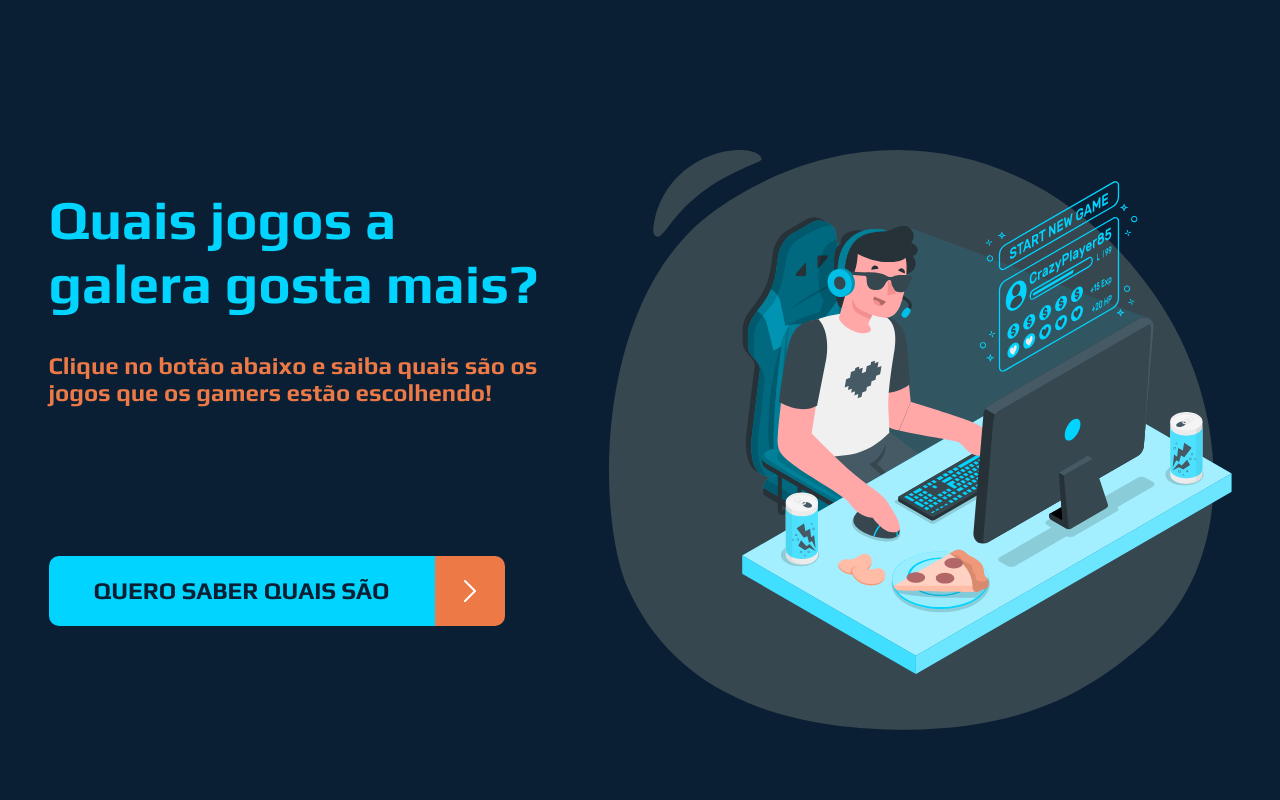
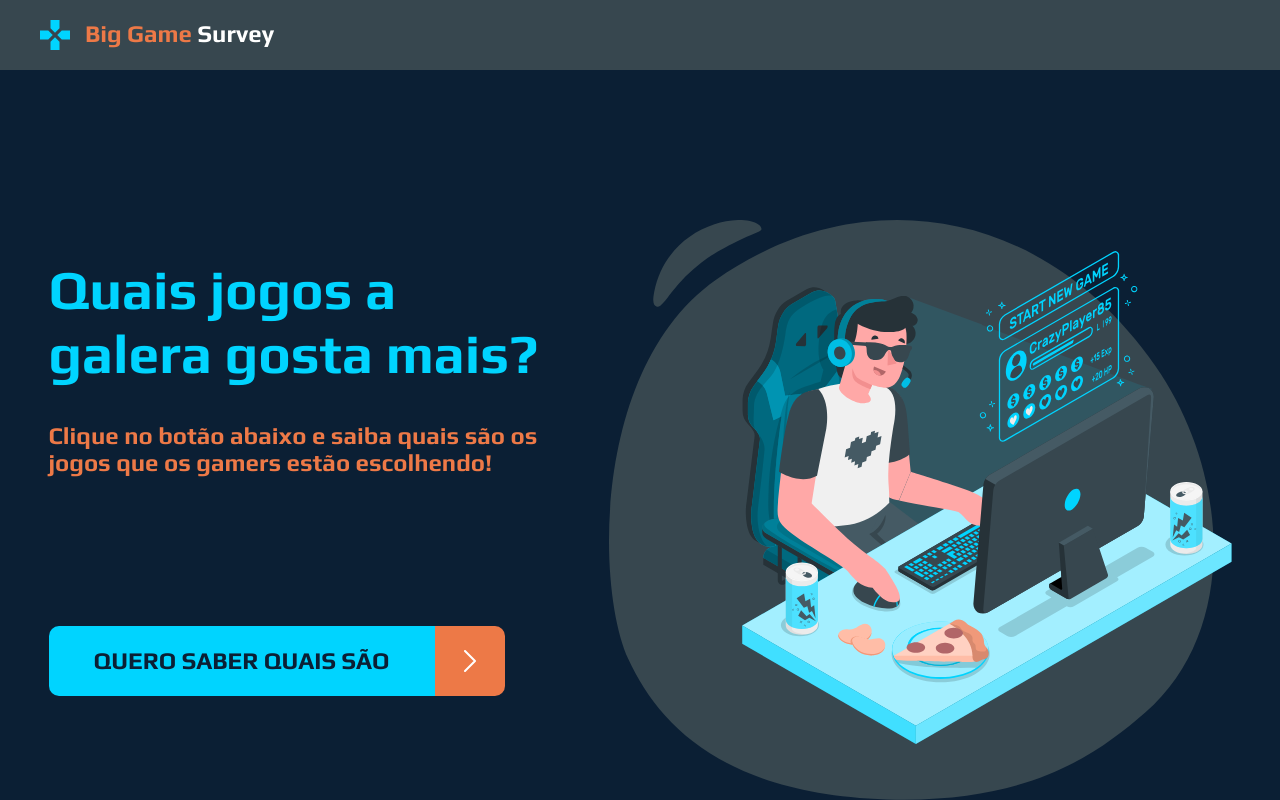
Before and after one commit to jonasmzsouza/ds-big-game-survey, a React (Vite) app in the folder frontweb/: page / in a window 1280 px wide. Built offline with nearby package versions, Linux system fonts and the light colour scheme.

Commit message:
frontweb: add main component

```diff
--- a/frontweb/src/components/Layout/index.tsx
+++ b/frontweb/src/components/Layout/index.tsx
@@ -1,12 +1,14 @@
 import './styles.css';
 import Header from '../Header';
+import Main from '../Main';
 
 const Layout = () => {
   return (
     <>
       <Header />
+      <Main />
     </>
   );
-}
+};
 
 export default Layout;
--- /dev/null
+++ b/frontweb/src/components/Main/index.tsx
@@ -0,0 +1,12 @@
+import './styles.css';
+import { Outlet } from 'react-router-dom';
+
+const Main = () => {
+  return (
+    <main>
+      <Outlet />
+    </main>
+  );
+};
+
+export default Main;
--- a/frontweb/src/routes/root.tsx
+++ b/frontweb/src/routes/root.tsx
@@ -1,10 +1,13 @@
 import { Route, Routes } from 'react-router-dom';
+import Layout from '../components/Layout';
 import Home from '../pages/Home';
 
 function Root() {
   return (
     <Routes>
-      <Route path={'/'} element={<Home />} />
+      <Route element={<Layout />}>
+        <Route path={'/'} element={<Home />} />
+      </Route>
     </Routes>
   );
 }
```
Also changed, not shown: frontweb/src/components/Main/styles.css (added).
